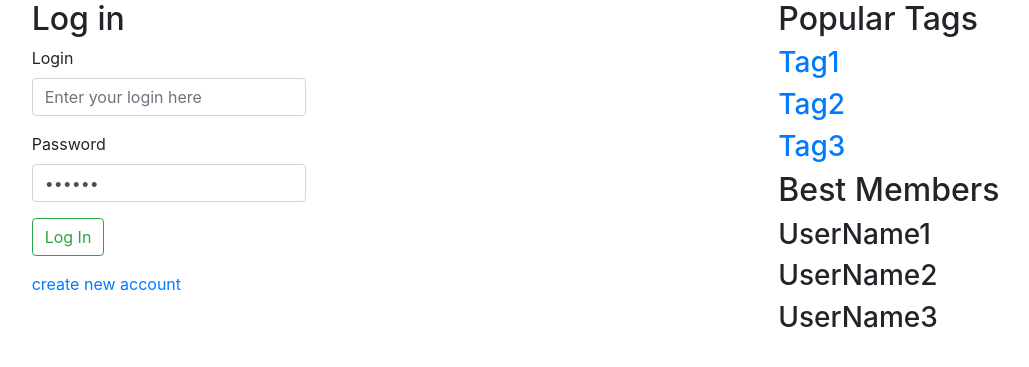
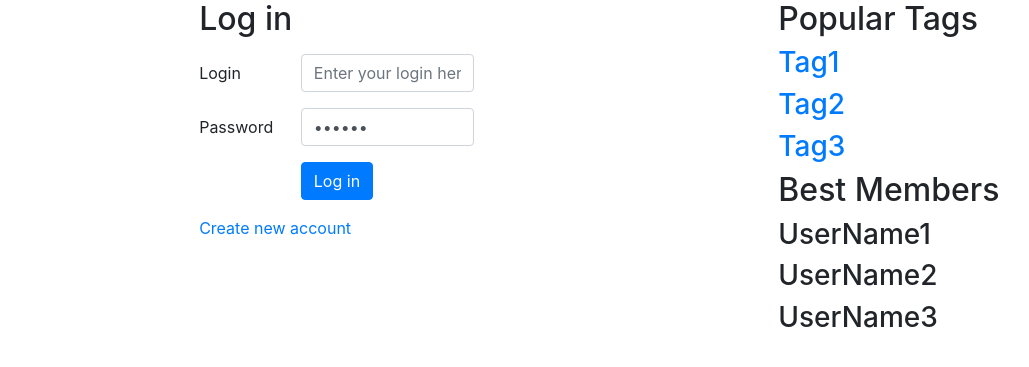
Before and after one commit to DronBrigadir/tp, a Django app: page /login/ in a window 1280 px wide. Shown: the part 70-437 px from the top of the page, without its empty margins (90-1119 px from the left). Run offline with Django 3.2, Linux system fonts and the light colour scheme; some libraries are stand-ins or nearby versions.

Commit message:
add horizontal form instead of vertical form

```diff
--- a/ASKZUB/templates/login.html
+++ b/ASKZUB/templates/login.html
@@ -1,27 +1,33 @@
 {% extends "extends/base.html" %}
 
 {% block content %}
-    <div class="container-fluid">
-        <div class="row align-items-center">
-            <h2>Log in</h2>
+    <div class="container-fluid offset-3">
+        <div class="row m-auto">
+            <h2 class="text-center">Log in</h2>
         </div>
 
-        <div class="row">
-            <form>
-                <div class="form-group">
-                    <label>Login</label>
-                    <input class="form-control" placeholder="Enter your login here">
+        <form class="mt-2">
+            <div class="form-group row">
+                <label for="inputLogin" class="col-sm-2 col-form-label">Login</label>
+                <div class="col-sm-4">
+                    <input type="text" class="form-control" id="inputLogin" placeholder="Enter your login here">
                 </div>
-                <div class="form-group">
-                    <label>Password</label>
-                    <input class="form-control" type="password" value="qwerty">
+            </div>
+            <div class="form-group row">
+                <label for="inputPassword" class="col-sm-2 col-form-label">Password</label>
+                <div class="col-sm-4">
+                    <input type="password" class="form-control" id="inputPassword" value="qwerty">
                 </div>
-                <button class="btn btn-outline-success my-2 my-sm-0">Log In</button>
-            </form>
-        </div>
+            </div>
+            <div class="form-group row">
+                <div class="col-sm-4 offset-sm-2">
+                    <button type="submit" class="btn btn-primary">Log in</button>
+                </div>
+            </div>
+        </form>
 
-        <div class="row">
-            <a href="{% url 'ask:signup' %}">create new account</a>
+        <div class="row m-auto">
+            <a href="{% url 'ask:signup' %}">Create new account</a>
         </div>
     </div>
 {% endblock %}
```
